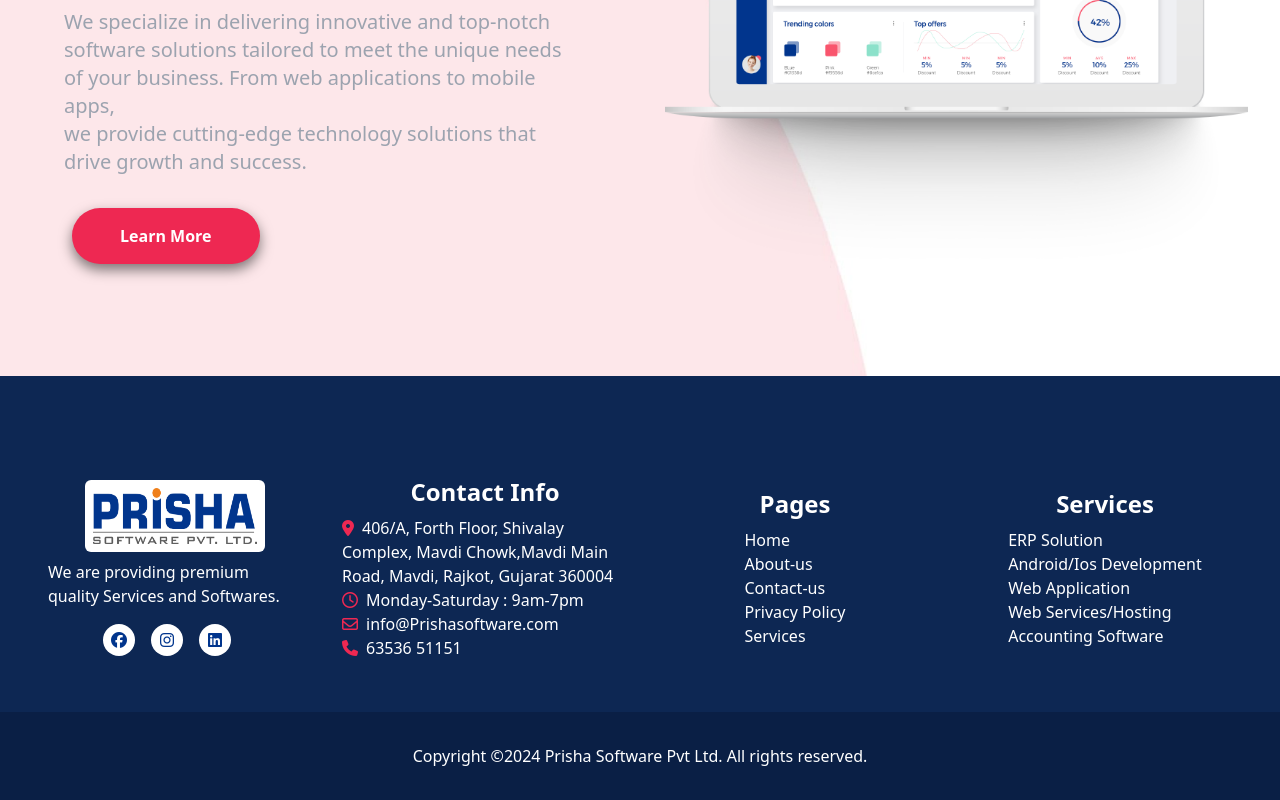
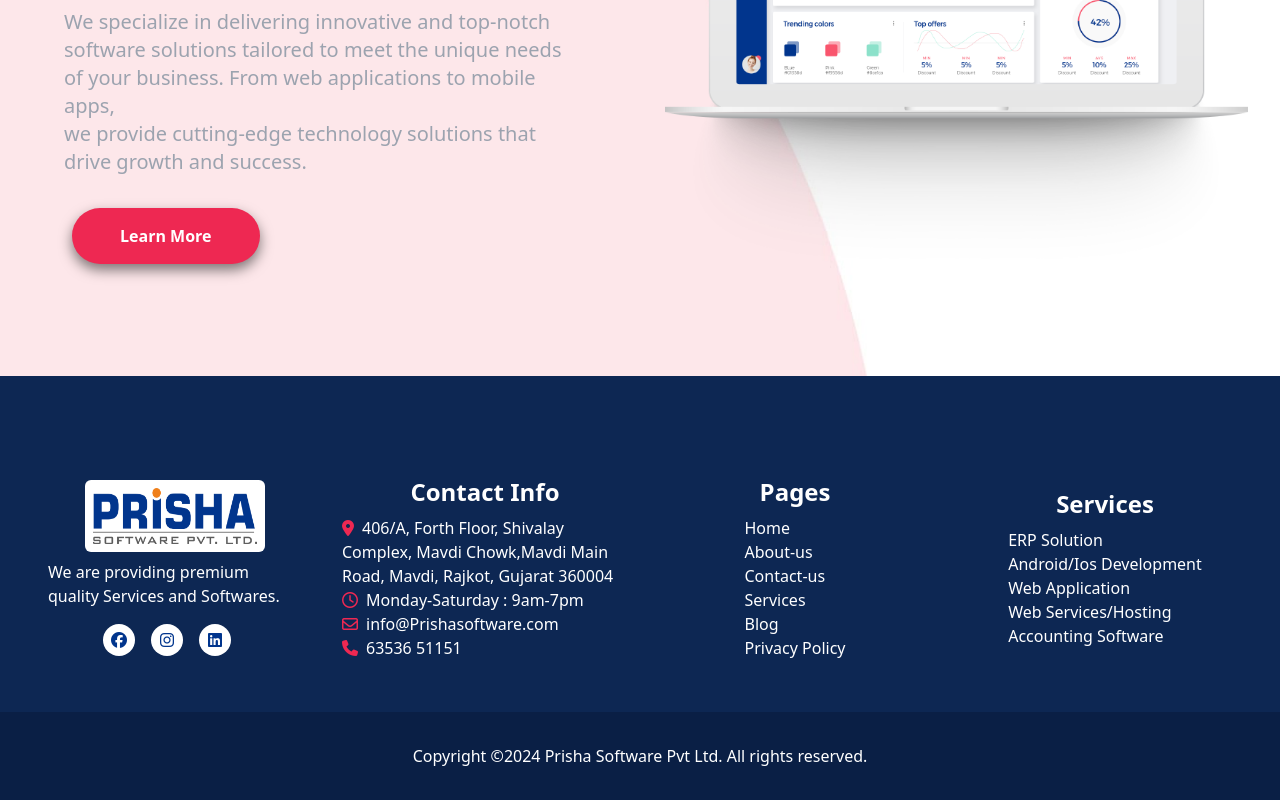
Before and after one commit to makwana-prateek23/PrishaSoftware, a React (Create React App) app: page / in a window 1280 px wide. Shown: the part 4250-5050 px from the top of the page. Built offline with nearby package versions, Linux system fonts and the light colour scheme.

Commit message:
blog error removed

```diff
--- a/src/Components/Footer.js
+++ b/src/Components/Footer.js
@@ -124,10 +124,13 @@
                 <Link to="/contact">Contact-us</Link>
               </li>
               <li>
-                <Link to="/privacy">Privacy Policy</Link>
+                <Link to="/services">Services</Link>
               </li>
               <li>
-                <Link to="/services">Services</Link>
+                <Link to="/blog">Blog</Link>
+              </li>
+              <li>
+                <Link to="/privacy">Privacy Policy</Link>
               </li>
             </ul>
           </div>
--- a/src/Components/Header.js
+++ b/src/Components/Header.js
@@ -91,7 +91,7 @@
                 </li>
                 <li
                   className={`relative mx-8 ${
-                    location.pathname === "/team" ? "active" : ""
+                    location.pathname === "/blog" ? "active" : ""
                   }`}
                 >
                   <Link to="/blog" style={{ color: "var(--primary-color)" }}>
@@ -164,7 +164,7 @@
             </li>
             <li
               className={`relative my-4 w-3/12 ${
-                location.pathname === "/team" ? "active" : ""
+                location.pathname === "/blog" ? "active" : ""
               }`}
             >
               <Link to="/blog" style={{ color: "var(--primary-color)" }}>
```
